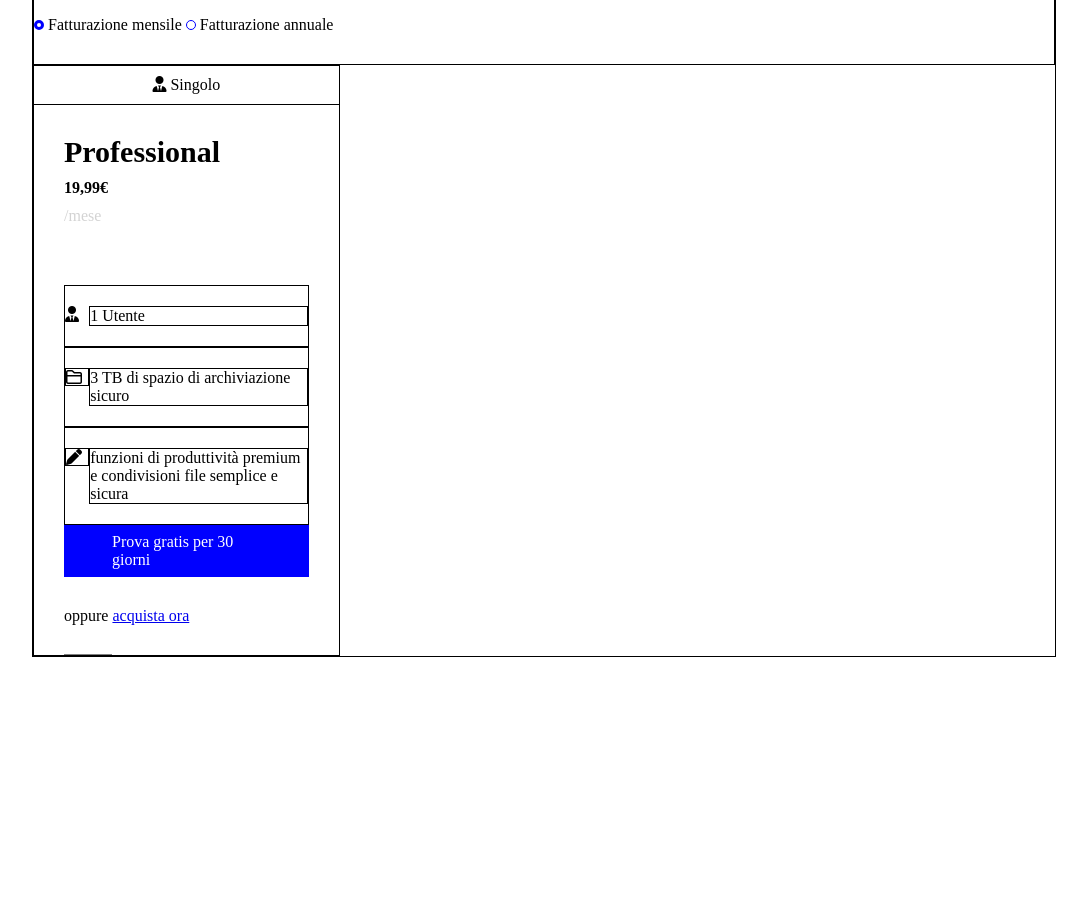
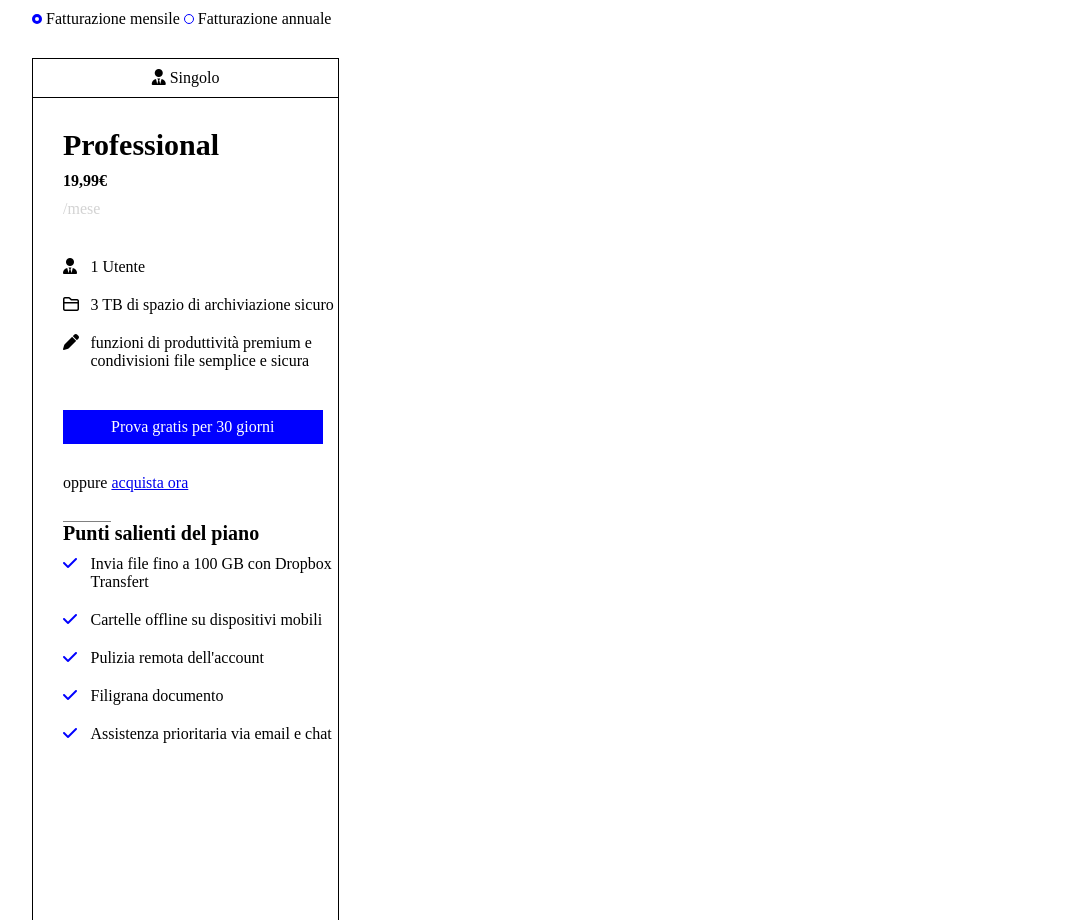
Before and after one commit to Pavel-Stefano/htmlcss-dropbox, a plain HTML site: page index.html in a window 1280 px wide. Shown: the part 828-1748 px from the top of the page, without its empty margins (96-1183 px from the left). Before the commit the page ends 1485 px from the top, so only its background shows below. Drawn offline with Linux system fonts and the light colour scheme.

Commit message:
index: box 1

```diff
--- a/css/style.css
+++ b/css/style.css
@@ -138,6 +138,7 @@ section h2 {
 
 .box {
     width: 30%;
+    height: 900px;
 }
 
 .box .promo{
@@ -146,8 +147,9 @@ section h2 {
     border-bottom: 1px solid black;
 }
 /* promo header */
-.promo-header, .promo-centrale {
-    padding: 30px;
+.promo-header, .promo-centrale, .promo-footer {
+    padding-top: 30px;
+    padding-left: 30px;
 }
 
 .promo-header h4{
@@ -169,7 +171,7 @@ section h2 {
 
 /* promo centrale */
 .contenitore-promo {
-    padding: 20px 0;
+    padding: 10px 0;
 }
 
 .contenitore-promo i {
@@ -182,10 +184,22 @@ section h2 {
 
 #prova-30-giorni a{
     padding: 8px 48px;
-    margin-bottom: 30px;
+    margin: 30px 0;
 }
 
 .acquista-ora span {
     padding-bottom:30px ;
     border-bottom: 1px solid grey;
 }
+/* /promo centrale */
+
+/* promo footer */
+
+.promo-footer .punti-salienti {
+    font-weight: bold;
+    font-size: 20px;
+}
+
+.promo-footer i {
+    color: blue;
+}
--- a/index.html
+++ b/index.html
@@ -39,8 +39,8 @@
         <div id="jumbotron">
             <h1>Tutto ciò che serve per il lavoro, in un unico posto</h1>
 
-            <div class="jumbotron-container clearfix debug">
-                <div class="text left debug">
+            <div class="jumbotron-container clearfix ">
+                <div class="text left ">
                     <p>
                         Finalmente tutti i tuoi strumenti, contenuti e collaboratori sono accessibili dallo stesso posto. Dropbox Business &eacute; più di uno spazio di archiviazione sicuro: &eacute; un modo intelligente e integrato per ottimizzare il flusso di lavoro esistente.
                     </p>
@@ -55,7 +55,7 @@
                     </div>
                 </div>
 
-                <div class="image-jumbo right debug">
+                <div class="image-jumbo right ">
                     <img src="img/jumbo.png" alt="">
                 </div>
             </div>
@@ -67,10 +67,10 @@
     <!-- main -->
     <main>
         <!-- section 1 -->
-        <section class="container clearfix debug">
+        <section class="container clearfix ">
             <h2 class="debag" >Trova il piano Dropbox Business che fa per te</h2>
 
-            <div class="cheatbox debug">
+            <div class="cheatbox ">
                 <span id="annuale" class="cerchio"></span>
                 <span>Fatturazione mensile</span>
                 <span class="cerchio"></span>
@@ -94,23 +94,23 @@
 
                  <!-- promo centrale -->
                 <div class="promo-centrale">
-                    <div class="contenitore-promo clearfix debug">
+                    <div class="contenitore-promo clearfix ">
                         <i class="fa-solid fa-user-tie left"></i>
-                        <p class="left debug">
+                        <p class="left ">
                             1 Utente
                         </p>
                     </div>
 
-                    <div class="contenitore-promo clearfix debug">
-                        <i class="fa-regular fa-folder left debug"></i>
-                        <p class="left debug">
+                    <div class="contenitore-promo clearfix ">
+                        <i class="fa-regular fa-folder left "></i>
+                        <p class="left ">
                             3 TB di spazio di archiviazione sicuro
                         </p>
                     </div>
 
-                    <div class="contenitore-promo clearfix debug">
-                        <i class="fa-solid fa-pen left debug"></i>
-                        <p class="left debug">
+                    <div class="contenitore-promo clearfix ">
+                        <i class="fa-solid fa-pen left "></i>
+                        <p class="left ">
                             funzioni di produttività premium e condivisioni file semplice e sicura
                         </p>
                     </div>
@@ -123,6 +123,48 @@
                        <span> oppure </span><a href="#">acquista ora</a>
                     </div>
                     <!-- /promo centrale -->
+                </div>
+
+                <div class="promo-footer">
+                    <p class="punti-salienti">
+                        Punti salienti del piano
+                    </p>
+
+                    <div class="contenitore-promo clearfix ">
+                        <i class="fa-solid fa-check left"></i>
+                        <p class="left ">
+                            Invia file fino a 100 GB con Dropbox Transfert
+                        </p>
+                    </div>
+
+                    <div class="contenitore-promo clearfix ">
+                        <i class="fa-solid fa-check left"></i>
+                        <p class="left ">
+                            Cartelle offline su dispositivi mobili
+                        </p>
+                    </div>
+
+                    <div class="contenitore-promo clearfix ">
+                        <i class="fa-solid fa-check left"></i>
+                        <p class="left ">
+                            Pulizia remota dell'account
+                        </p>
+                    </div>
+
+                    <div class="contenitore-promo clearfix ">
+                        <i class="fa-solid fa-check left"></i>
+                        <p class="left ">
+                            Filigrana documento
+                        </p>
+                    </div>
+
+                    <div class="contenitore-promo clearfix ">
+                        <i class="fa-solid fa-check left"></i>
+                        <p class="left ">
+                            Assistenza prioritaria via email e chat
+                        </p>
+                    </div>
+
                 </div>
 
             </div>
```
